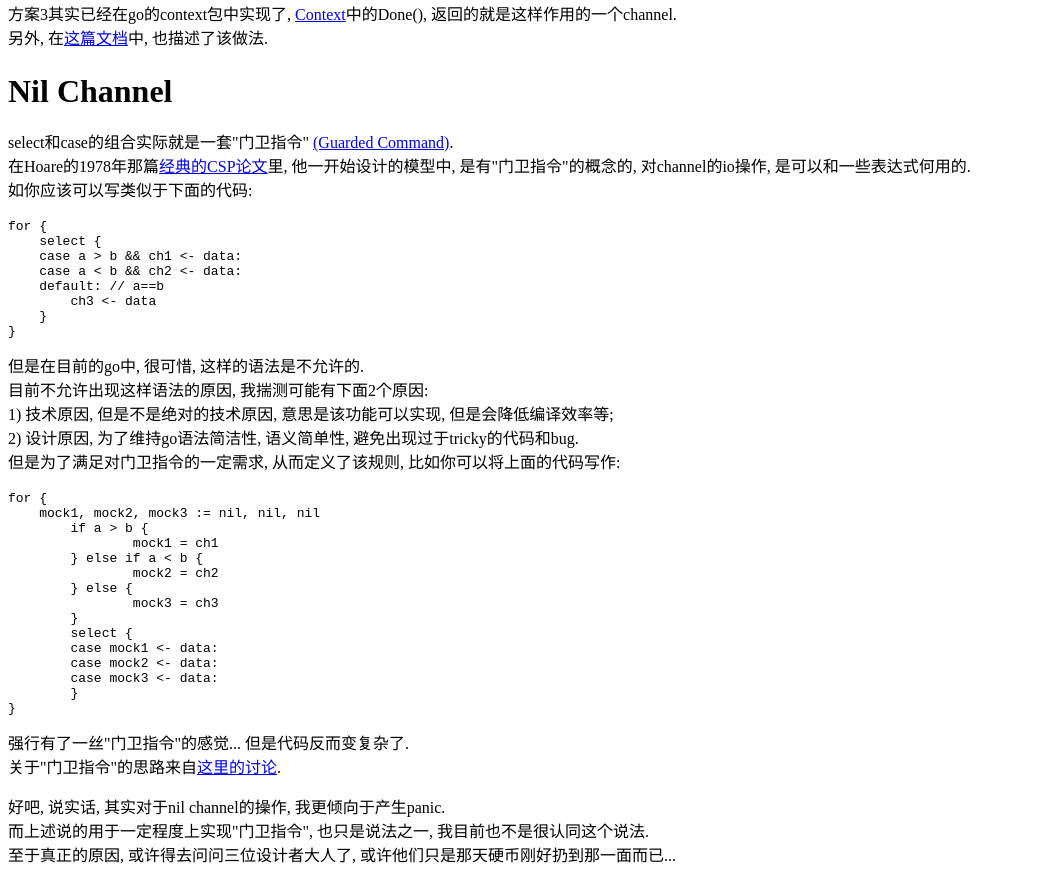
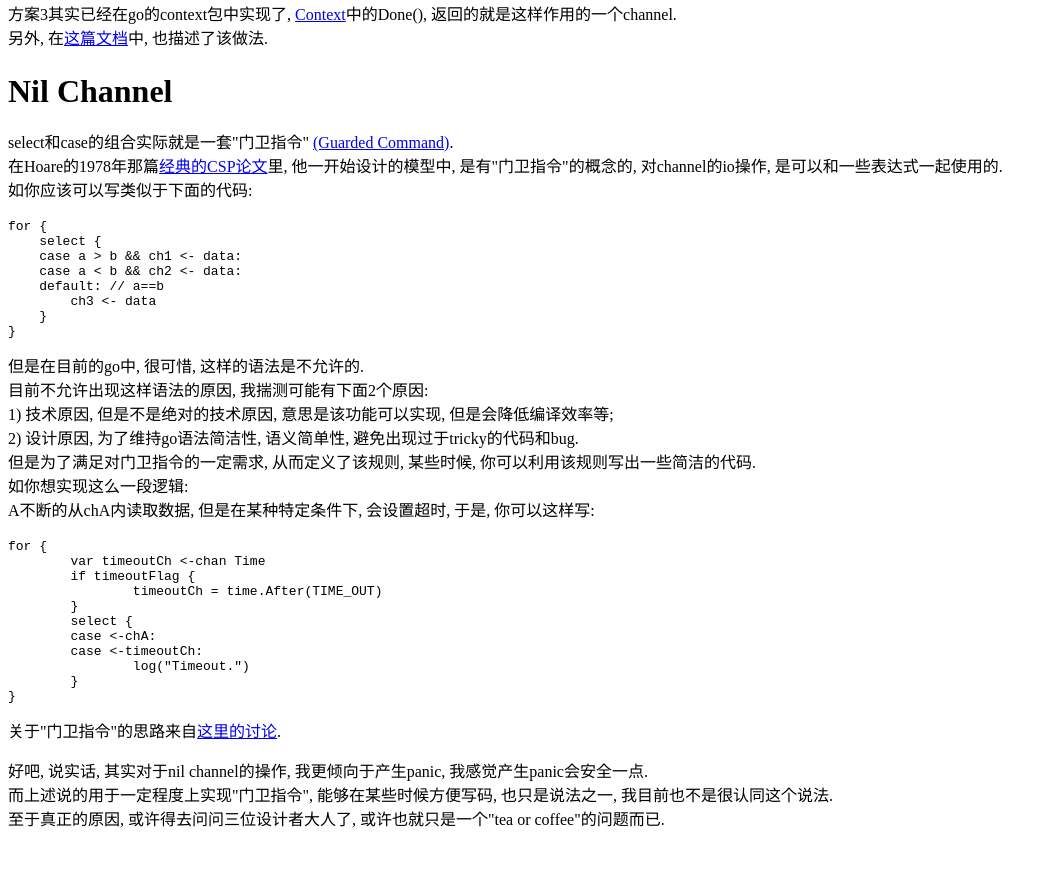
Before and after one commit to qw4990/Codeyj, a plain HTML site: page res/blog/blogs/golang_channel.html in a window 1280 px wide. Shown: the part 4032-4916 px from the top of the page, without its empty margins (0-1053 px from the left). After the commit the page ends 4880 px from the top, so only its background shows below. Drawn offline with Linux system fonts and the light colour scheme.

Commit message:
update golang channel

```diff
--- a/res/blog/blogs/golang_channel.html
+++ b/res/blog/blogs/golang_channel.html
@@ -276,7 +276,7 @@ for {
 select和case的组合实际就是一套"门卫指令"
 <a href="https://en.wikipedia.org/wiki/Guarded_Command_Language">(Guarded Command)</a>.<br>
 在Hoare的1978年那篇<a href="http://dl.acm.org/citation.cfm?doid=359576.359585">经典的CSP论文</a>里,
-他一开始设计的模型中, 是有"门卫指令"的概念的, 对channel的io操作, 是可以和一些表达式何用的.<br>
+他一开始设计的模型中, 是有"门卫指令"的概念的, 对channel的io操作, 是可以和一些表达式一起使用的.<br>
 如你应该可以写类似于下面的代码:<br>
 </p>
 
@@ -296,36 +296,33 @@ for {
 目前不允许出现这样语法的原因, 我揣测可能有下面2个原因:<br>
 1) 技术原因, 但是不是绝对的技术原因, 意思是该功能可以实现, 但是会降低编译效率等;<br>
 2) 设计原因, 为了维持go语法简洁性, 语义简单性, 避免出现过于tricky的代码和bug.<br>
-但是为了满足对门卫指令的一定需求, 从而定义了该规则, 比如你可以将上面的代码写作:<br>
+但是为了满足对门卫指令的一定需求, 从而定义了该规则, 某些时候, 你可以利用该规则写出一些简洁的代码.<br>
+如你想实现这么一段逻辑:<br>
+A不断的从chA内读取数据, 但是在某种特定条件下, 会设置超时, 于是, 你可以这样写:
 </p>
 
 <pre>
 for {
-    mock1, mock2, mock3 := nil, nil, nil
-	if a > b {
-		mock1 = ch1
-	} else if a < b {
-		mock2 = ch2
-	} else {
-		mock3 = ch3
+	var timeoutCh <-chan Time
+	if timeoutFlag {
+		timeoutCh = time.After(TIME_OUT)
 	}
 	select {
-	case mock1 <- data:
-	case mock2 <- data:
-	case mock3 <- data:
+	case <-chA:
+	case <-timeoutCh:
+		log("Timeout.")
 	}
 }
 </pre>
 
 <p style="line-height:1.5">
-强行有了一丝"门卫指令"的感觉... 但是代码反而变复杂了.<br>
 关于"门卫指令"的思路来自<a href="https://groups.google.com/forum/#!topic/golang-nuts/QltQ0nd9HvE">这里的讨论</a>.<br>
 </p>
 
 <p style="line-height:1.5">
-好吧, 说实话, 其实对于nil channel的操作, 我更倾向于产生panic.<br>
-而上述说的用于一定程度上实现"门卫指令", 也只是说法之一, 我目前也不是很认同这个说法.<br>
-至于真正的原因, 或许得去问问三位设计者大人了, 或许他们只是那天硬币刚好扔到那一面而已...
+好吧, 说实话, 其实对于nil channel的操作, 我更倾向于产生panic, 我感觉产生panic会安全一点.<br>
+而上述说的用于一定程度上实现"门卫指令", 能够在某些时候方便写码, 也只是说法之一, 我目前也不是很认同这个说法.<br>
+至于真正的原因, 或许得去问问三位设计者大人了, 或许也就只是一个"tea or coffee"的问题而已.
 </p>
 
 </body>
```
